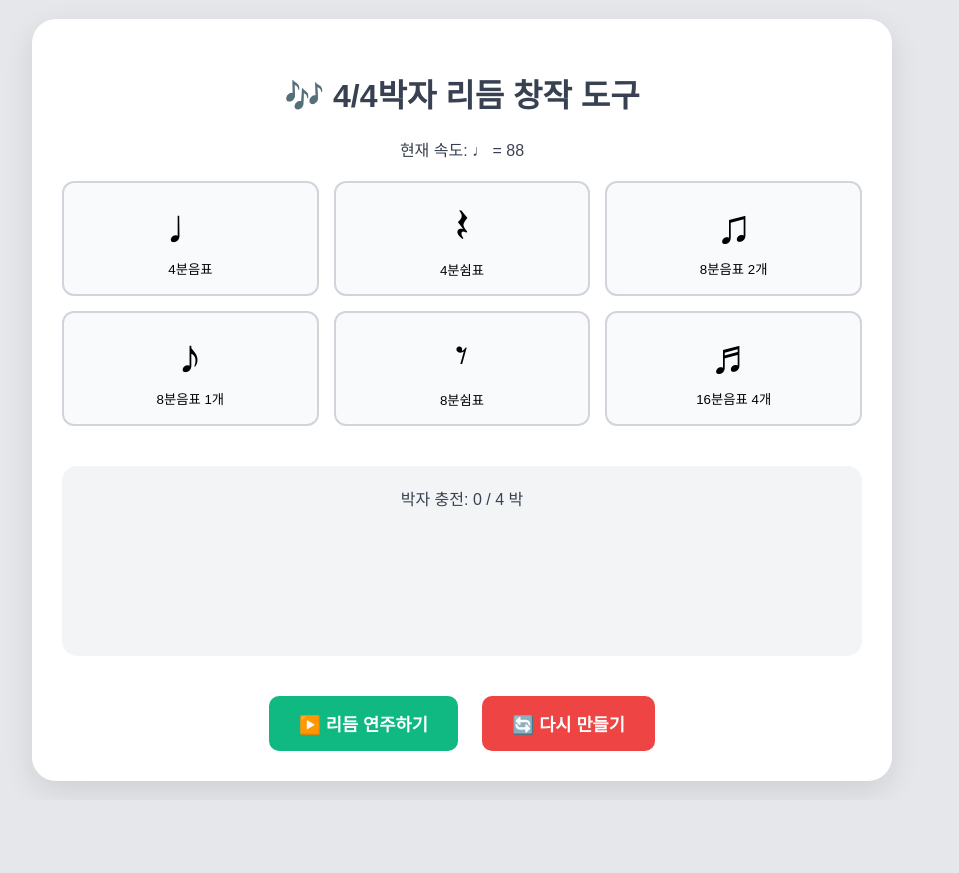
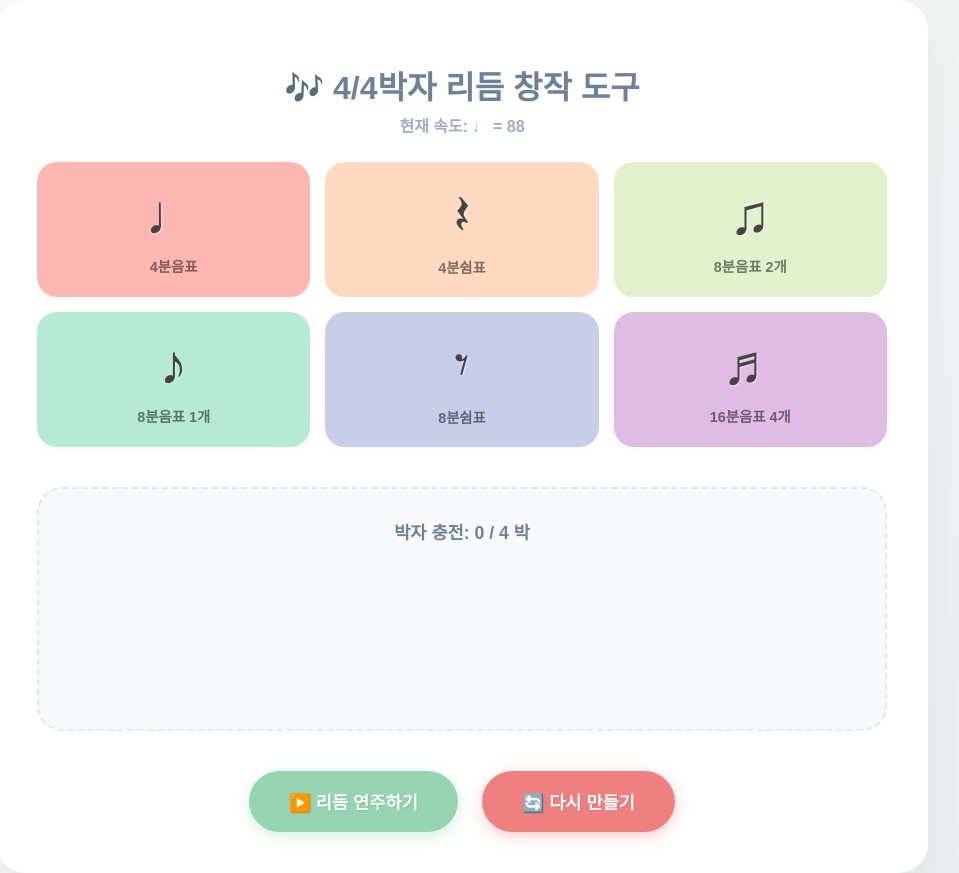
Before and after one commit to t10-collab/BEATON, a plain HTML site: page index.html in a window 1280 px wide. Shown: the whole page, without its empty margins (178-1137 px from the left). Before the commit the page ends 800 px from the top, so only its background shows below. Drawn offline with Linux system fonts and the light colour scheme.

Commit message:
Update style.css

```diff
--- a/style.css
+++ b/style.css
@@ -1,14 +1,27 @@
 :root {
-    --fog-grey: #e5e7eb;
-    --dark-grey: #374151;
-    --accent-blue: #3b82f6;
-    --white: #ffffff;
+    /* 파스텔 팔레트 */
+    --bg-pastel: #fdfbfb;         /* 전체 배경 (부드러운 흰색) */
+    --card-bg: #ffffff;
+    --text-main: #5a6268;
+
+    /* 리듬 요소별 색상 */
+    --color-4n: #ffb7b2;          /* 4분음표 (파스텔 레드) */
+    --color-4r: #ffdac1;          /* 4분쉼표 (파스텔 오렌지) */
+    --color-8-8: #e2f0cb;         /* 8분음표 2개 (파스텔 그린) */
+    --color-8n: #b5ead7;          /* 8분음표 1개 (파스텔 민트) */
+    --color-8r: #c7ceea;          /* 8분쉼표 (파스텔 블루) */
+    --color-16n: #e0bbe4;         /* 16분음표 4개 (파스텔 퍼플) */
+
+    --accent-gold: #ffcf4d;
+    --btn-play: #95d5b2;
+    --btn-reset: #f08080;
 }
 
 body {
-    background-color: var(--fog-grey);
-    color: var(--dark-grey);
-    font-family: 'Malgun Gothic', sans-serif;
+    background-color: var(--bg-pastel);
+    background-image: linear-gradient(120deg, #fdfbfb 0%, #ebedee 100%);
+    color: var(--text-main);
+    font-family: 'Pretendard', 'Malgun Gothic', sans-serif;
     margin: 0;
     display: flex;
     justify-content: center;
@@ -17,15 +30,29 @@ body {
 }
 
 .container {
-    background: var(--white);
-    padding: 30px;
-    border-radius: 24px;
-    box-shadow: 0 10px 30px rgba(0,0,0,0.1);
+    background: var(--card-bg);
+    padding: 40px;
+    border-radius: 30px;
+    box-shadow: 0 20px 40px rgba(0,0,0,0.05);
     width: 90%;
-    max-width: 800px;
+    max-width: 850px;
     text-align: center;
+    border: 1px solid rgba(255, 255, 255, 0.3);
 }
 
+header h1 {
+    font-size: 2rem;
+    color: #6d8299;
+    margin-bottom: 5px;
+}
+
+.tempo-info {
+    font-weight: bold;
+    color: #a0aec0;
+    margin-bottom: 25px;
+}
+
+/* 음표 선택 도구 영역 */
 .note-palette {
     display: grid;
     grid-template-columns: repeat(3, 1fr);
@@ -34,70 +61,111 @@ body {
 }
 
 .note-item {
-    background: #f9fafb;
-    border: 2px solid #d1d5db;
-    border-radius: 12px;
-    padding: 15px;
+    border: none;
+    border-radius: 20px;
+    padding: 20px;
     cursor: pointer;
-    transition: all 0.2s;
+    transition: all 0.3s cubic-bezier(0.175, 0.885, 0.32, 1.275);
+    box-shadow: 0 4px 6px rgba(0,0,0,0.02);
+    display: flex;
+    flex-direction: column;
+    align-items: center;
 }
 
 .note-item:hover {
-    background: #eff6ff;
-    border-color: var(--accent-blue);
-    transform: translateY(-3px);
+    transform: translateY(-5px);
+    box-shadow: 0 10px 20px rgba(0,0,0,0.08);
 }
 
+/* 버튼별 배경색 지정 */
+.note-item[data-type="4"] { background-color: var(--color-4n); }
+.note-item[data-type="4r"] { background-color: var(--color-4r); }
+.note-item[data-type="8-8"] { background-color: var(--color-8-8); }
+.note-item[data-type="8"] { background-color: var(--color-8n); }
+.note-item[data-type="8r"] { background-color: var(--color-8r); }
+.note-item[data-type="16"] { background-color: var(--color-16n); }
+
 .note-img {
-    font-size: 3rem; /* 음표 크기 확대 */
-    margin-bottom: 5px;
+    font-size: 3.5rem; /* 음표 크기 더 크게 */
+    color: #444;
+    margin-bottom: 8px;
+    text-shadow: 1px 1px 2px rgba(255,255,255,0.5);
 }
 
+.note-item span {
+    font-size: 0.9rem;
+    font-weight: 600;
+    color: rgba(0,0,0,0.5);
+}
+
+/* 리듬 창작판 영역 */
 .workspace-section {
     margin: 40px 0;
-    padding: 20px;
-    background: #f3f4f6;
-    border-radius: 15px;
-    min-height: 150px;
+    padding: 30px;
+    background: #f8f9fa;
+    border-radius: 25px;
+    min-height: 180px;
+    border: 2px dashed #e2e8f0;
+}
+
+.beat-counter {
+    font-size: 1.1rem;
+    font-weight: bold;
+    color: #718096;
+    margin-bottom: 20px;
 }
 
 .rhythm-board {
     display: flex;
     flex-wrap: wrap;
-    gap: 10px;
+    gap: 12px;
     justify-content: center;
-    margin-top: 15px;
 }
 
-/* 창작판에 들어간 음표 스타일 */
+/* 배치된 음표 스타일 */
 .placed-note {
     background: var(--white);
-    padding: 10px 20px;
-    border-radius: 8px;
-    border: 2px solid var(--dark-grey);
-    font-size: 2.5rem;
-    animation: popIn 0.3s ease;
+    padding: 15px 25px;
+    border-radius: 18px;
+    box-shadow: 0 4px 10px rgba(0,0,0,0.05);
+    font-size: 3rem;
+    display: flex;
+    align-items: center;
+    justify-content: center;
+    min-width: 80px;
+    border: 3px solid transparent;
 }
 
-@keyframes popIn {
-    0% { transform: scale(0.5); opacity: 0; }
-    100% { transform: scale(1); opacity: 1; }
+/* 재생 시 하이라이트 애니메이션 */
+.playing {
+    border-color: var(--accent-gold) !important;
+    background-color: #fff9e6 !important;
+    transform: scale(1.1);
+    transition: all 0.1s;
+}
+
+/* 컨트롤 버튼 */
+.controls {
+    margin-top: 20px;
 }
 
 .btn {
-    padding: 15px 30px;
+    padding: 18px 40px;
     font-size: 1.1rem;
     font-weight: bold;
     border: none;
-    border-radius: 10px;
+    border-radius: 50px; /* 둥근 버튼 */
     cursor: pointer;
     margin: 0 10px;
+    transition: all 0.2s;
+    color: white;
+    text-shadow: 1px 1px 2px rgba(0,0,0,0.1);
 }
 
-.play { background: #10b981; color: white; }
-.reset { background: #ef4444; color: white; }
+.play { background: var(--btn-play); box-shadow: 0 4px 15px rgba(149, 213, 178, 0.4); }
+.play:hover { background: #81c7a1; }
 
-.playing {
-    border: 3px solid #10b981 !important;
-    background: #ecfdf5 !important;
-}
+.reset { background: var(--btn-reset); box-shadow: 0 4px 15px rgba(240, 128, 128, 0.4); }
+.reset:hover { background: #e57373; }
+
+.btn:active { transform: scale(0.95); }
```
